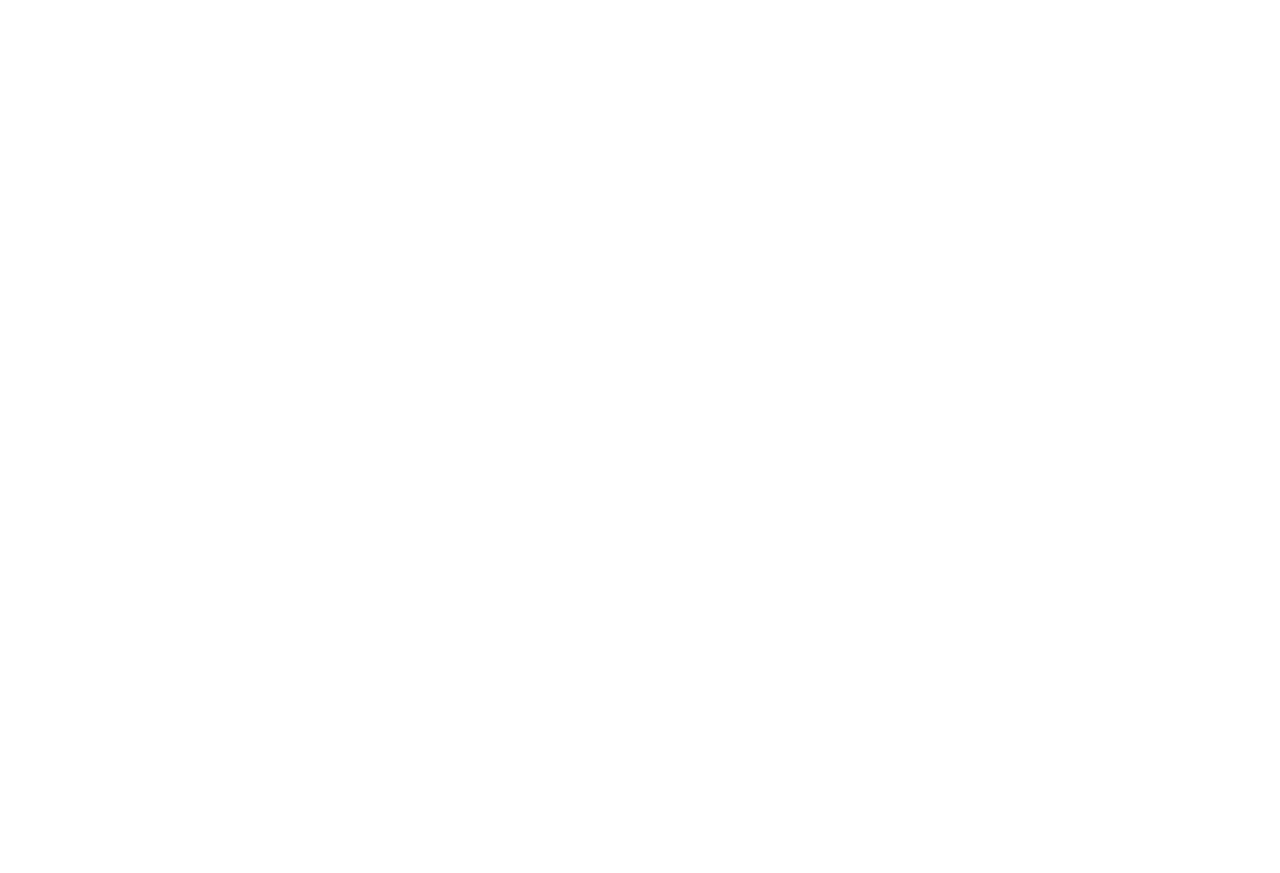
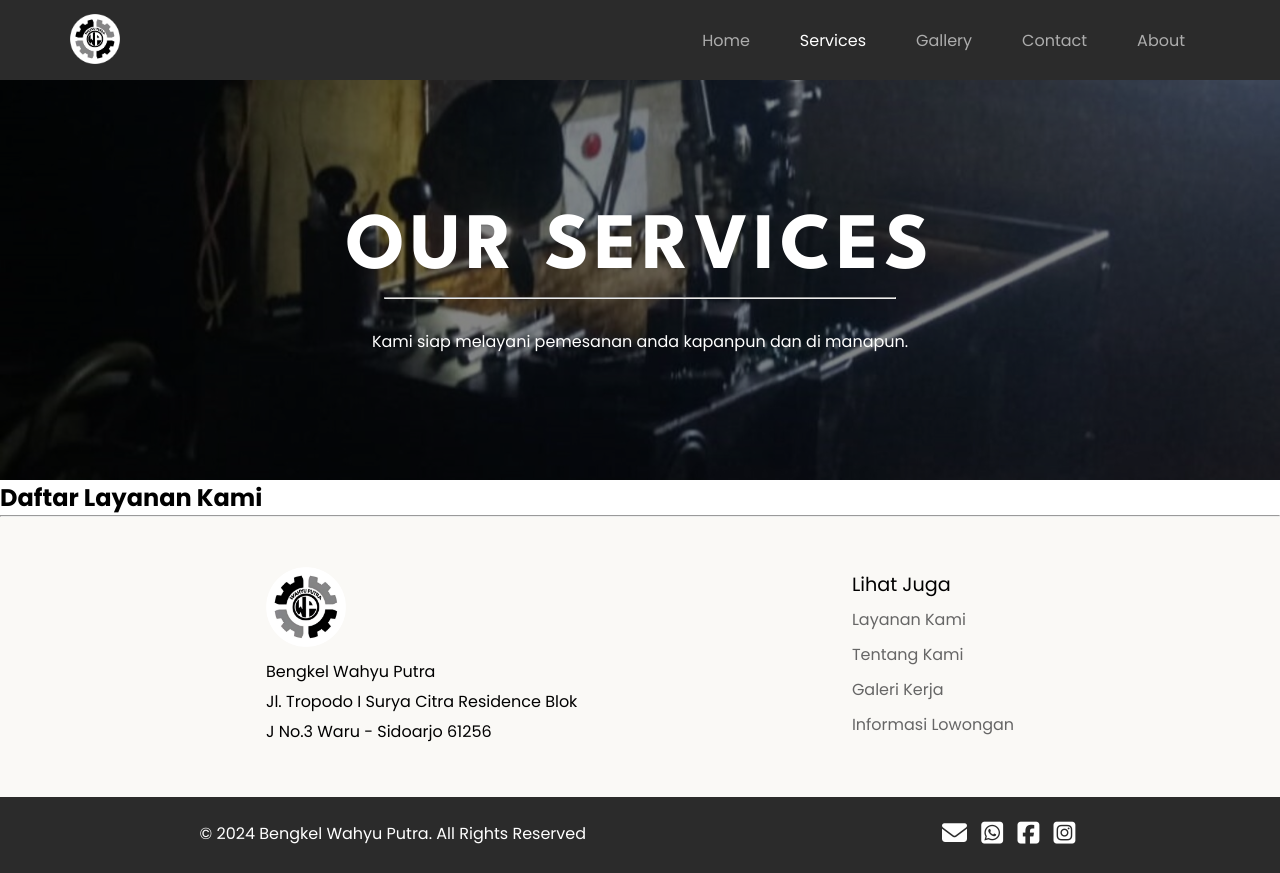
Before and after one commit to Falrafa4/bengkel-wp, a plain HTML site: page services/index.html in a window 1280 px wide. Before the commit the page ends 800 px from the top, so only its background shows below. Drawn offline with Linux system fonts and the light colour scheme.

Commit message:
Added Other Page (Basic)

```diff
--- /dev/null
+++ b/assets/css/services.css
@@ -0,0 +1,46 @@
+/* STYLE UNTUK HALAMAN SERVICE */
+@import url('https://fonts.googleapis.com/css2?family=League+Spartan:wght@100..900&family=Oswald:wght@200..700&family=Poppins:ital,wght@0,100;0,200;0,300;0,400;0,500;0,600;0,700;0,800;0,900;1,100;1,200;1,300;1,400;1,500;1,600;1,700;1,800;1,900&display=swap');
+
+body {
+    overflow-x: hidden;
+}
+
+/* STYLE HEADER */
+header {
+    background-image: url(../img/machinev-3.jpg);
+    background-size: cover;
+    background-color: rgba(0, 0, 0, 0.481);
+    background-blend-mode: darken;
+    background-attachment: fixed;
+    background-repeat: no-repeat;
+    background-position-y: -40vh;
+    height: 50vh;
+    display: flex;
+    flex-direction: column;
+    justify-content: center;
+    text-align: center;
+    color: #ffffff;
+}
+
+header h1 {
+    font-size: 80px;
+    line-height: 85px;
+    font-family: "League Spartan", serif;
+    font-optical-sizing: auto;
+    font-weight: 700;
+    font-style: normal;
+    letter-spacing: 5px;
+}
+
+header hr {
+    margin: 5px auto 30px auto;
+    width: 40%;
+}
+
+header a {
+    margin: 0 10px;
+    padding: 15px 30px;
+    font-size: 0.9rem;
+    color: white;
+}
+/* STYLE HEADER END */
--- a/services/index.html
+++ b/services/index.html
@@ -3,9 +3,68 @@
 <head>
     <meta charset="UTF-8">
     <meta name="viewport" content="width=device-width, initial-scale=1.0">
+    <link rel="stylesheet" href="../assets/css/global.css">
+    <link rel="stylesheet" href="../assets/css/services.css">
+    <link rel="shortcut icon" href="../assets/img/logo-wp-circle.png">
     <title>Services - Bengkel Wahyu Putra</title>
 </head>
 <body>
+    <!-- NAVBAR -->
+    <nav>
+        <div class="logo">
+            <a href="#"><img src="../assets/img/logo-wp-circle.png" alt="logo"></a>
+        </div>
+        <div class="navbar">
+            <ul>
+                <li><a href="../">Home</a></li>
+                <li><a href="#" class="active">Services</a></li>
+                <li><a href="#">Gallery</a></li>
+                <li><a href="#">Contact</a></li>
+                <li><a href="../about/">About</a></li>
+            </ul>
+        </div>
+    </nav>
+    <!-- NAVBAR END -->
 
+    <!-- HEADER & BG FOTO -->
+    <header>
+        <h1>OUR SERVICES</h1><hr>
+        <p>Kami siap melayani pemesanan anda kapanpun dan di manapun.</p>
+    </header>
+    <!-- HEADER & BG FOTO END -->
+
+    <main>
+        <h2>Daftar Layanan Kami</h2>
+    </main>
+
+    <!-- FOOTER -->
+    <footer>
+        <hr>
+        <section class="footer-top">
+            <div class="footer-logo">
+                <img src="../assets/img/logo-wp-circle.png" alt="">
+                <p>Bengkel Wahyu Putra</p>
+                <p>Jl. Tropodo I Surya Citra Residence Blok J No.3 Waru - Sidoarjo 61256</p>
+            </div>
+            <div class="footer-nav">
+                <p>Lihat Juga</p>
+                <a href="#">Layanan Kami</a>
+                <a href="#">Tentang Kami</a>
+                <a href="#">Galeri Kerja</a>
+                <a href="#">Informasi Lowongan</a>
+            </div>
+        </section>
+        <section class="footer-bottom">
+            <p>&copy; 2024 Bengkel Wahyu Putra. All Rights Reserved</p>
+            <div class="footer-sosmed">
+                <a href="mailto:jasabengkelwahyuputra@gmail.com"><i class="fas fa-envelope"></i></a>
+                <a href="http://wa.me/6281216977427"><i class="fab fa-square-whatsapp"></i></a>
+                <a href="#"><i class="fab fa-square-facebook"></i></a>
+                <a href="#"><i class="fab fa-square-instagram"></i></a>
+            </div>
+        </section>
+    </footer>
+    <!-- FOOTER END -->
+    <script src="https://kit.fontawesome.com/ed13b1bb03.js" crossorigin="anonymous"></script>
 </body>
 </html>
```
Also changed, not shown: about/index.html (+1 -1 lines), contact/index.html (added, +11 -0 lines), gallery/index.html (added, +11 -0 lines), index.html (+1 -1 lines).
